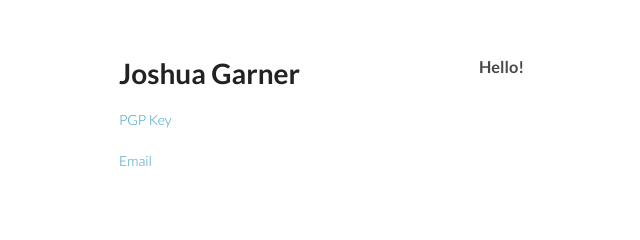
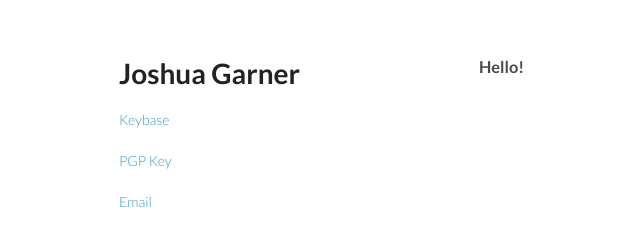
Before and after one commit to JoshuaGarner/joshuagarner.github.io, a plain HTML site: page index.html in a window 1280 px wide. Shown: the top 240 px of the page, 91-731 px from the left. Drawn offline with Linux system fonts and the light colour scheme.

Commit message:
Update index.html

```diff
--- a/index.html
+++ b/index.html
@@ -16,9 +16,7 @@
     <div class="wrapper">
       <header>
         <h1>Joshua Garner</h1>
-        <p></p>
-
-
+        <p class="view"><a href="https://keybase.io/joshgarner">Keybase</a></p>
         <p class="view"><a href="https://keybase.io/joshgarner/key.asc">PGP Key</a></p>
         <p class="view"><a href="mailto:joshuagarner@auburn.edu">Email</a></p>
       </header>
```
